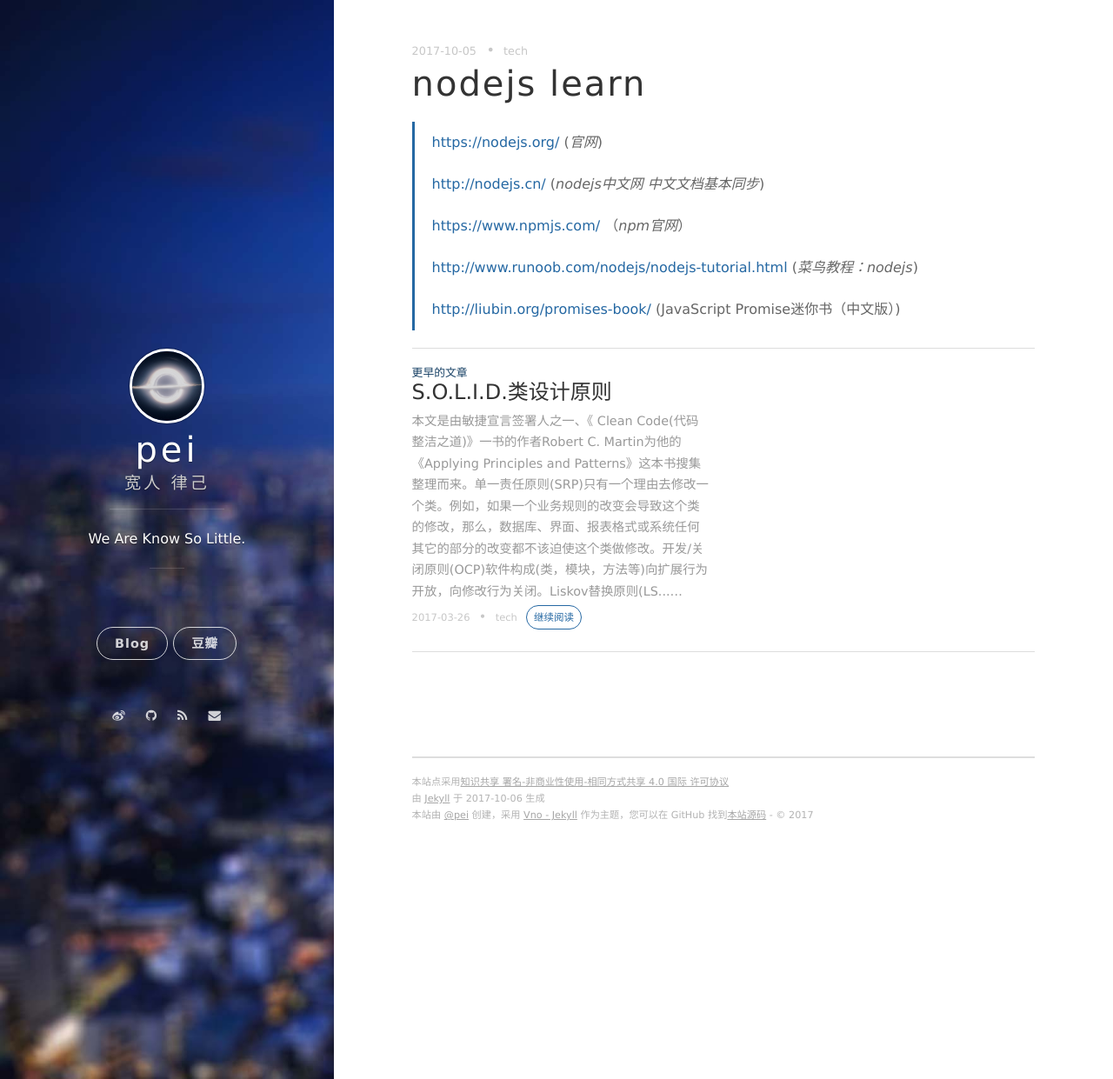
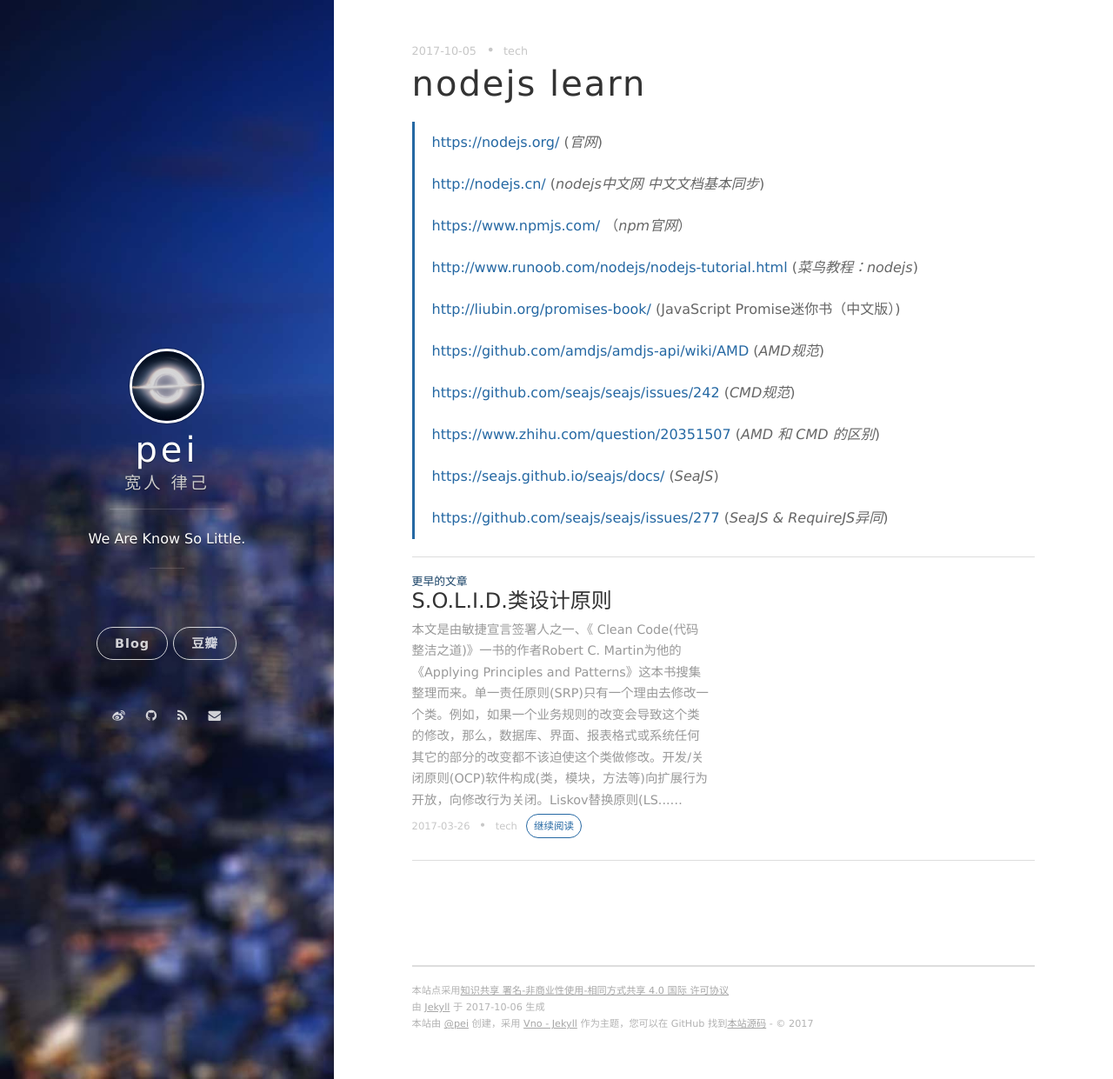
Before and after one commit to peiyucn/peiyucn.github.io, a Jekyll site: the page built from _posts/2017-10-05-nodejs-learn.md, in a window 1280 px wide and 1241 px high. Shown: the whole window at 87% size. Built offline with Jekyll 4.4.1, drawn with Linux system fonts in a browser that asks for light colours; nearby versions of some CDN libraries; comment, search, counter and statistics services are not loaded.

Commit message:
add content

```diff
--- a/_posts/2017-10-05-nodejs-learn.md
+++ b/_posts/2017-10-05-nodejs-learn.md
@@ -14,3 +14,13 @@ tags: tech
 > [http://www.runoob.com/nodejs/nodejs-tutorial.html](http://www.runoob.com/nodejs/nodejs-tutorial.html) (*菜鸟教程：nodejs*)
 >
 > [http://liubin.org/promises-book/](http://liubin.org/promises-book/) (JavaScript Promise迷你书（中文版）)
+>
+> [https://github.com/amdjs/amdjs-api/wiki/AMD](https://github.com/amdjs/amdjs-api/wiki/AMD) (*AMD规范*)
+>
+> [https://github.com/seajs/seajs/issues/242](https://github.com/seajs/seajs/issues/242) (*CMD规范*)
+>
+>[https://www.zhihu.com/question/20351507](https://www.zhihu.com/question/20351507) (*AMD 和 CMD 的区别*)
+>
+> [https://seajs.github.io/seajs/docs/](https://seajs.github.io/seajs/docs/) (*SeaJS*)
+>
+> [https://github.com/seajs/seajs/issues/277](https://github.com/seajs/seajs/issues/277) (*SeaJS & RequireJS异同*)
```
